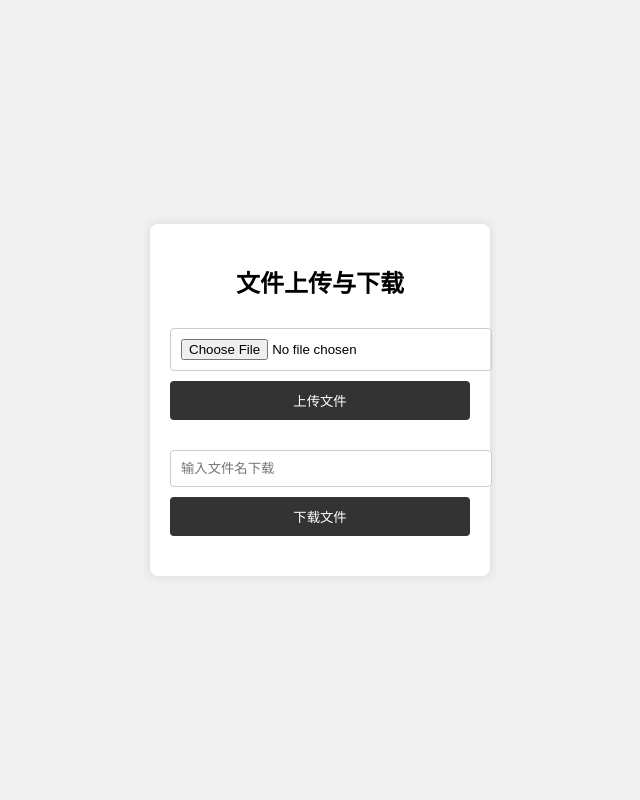
After one commit to Hzyuer/FileTranferWebUI, a PHP site: page /file_upload_download.html in a window 1280 px wide. The commit adds this page. Shown: the whole page, without its empty margins (320-960 px from the left). Run offline with PHP 8.4, Linux system fonts and the light colour scheme.

```diff
--- /dev/null
+++ b/WebUI/file_upload_download.html
@@ -0,0 +1,75 @@
+<!DOCTYPE html>
+<html lang="en">
+<head>
+    <meta charset="UTF-8">
+    <meta name="viewport" content="width=device-width, initial-scale=1.0">
+    <title>文件上传与下载</title>
+    <style>
+        body {
+            font-family: Arial, sans-serif;
+            background-color: #f0f0f0;
+            display: flex;
+            justify-content: center;
+            align-items: center;
+            height: 100vh;
+            margin: 0;
+        }
+        .container {
+            background-color: #fff;
+            padding: 20px;
+            border-radius: 8px;
+            box-shadow: 0 0 10px rgba(0, 0, 0, 0.1);
+            width: 300px;
+        }
+        .container h2 {
+            text-align: center;
+        }
+        .form {
+            margin-bottom: 20px;
+        }
+        .form input[type="file"],
+        .form input[type="text"] {
+            width: 100%;
+            padding: 10px;
+            margin: 10px 0;
+            border: 1px solid #ccc;
+            border-radius: 4px;
+        }
+        .form button {
+            width: 100%;
+            padding: 10px;
+            background-color: #333;
+            color: #fff;
+            border: none;
+            border-radius: 4px;
+            cursor: pointer;
+        }
+        .form button:hover {
+            background-color: #555;
+        }
+    </style>
+</head>
+<body>
+
+<div class="container">
+    <h2>文件上传与下载</h2>
+
+    <div class="form">
+        <form action="index.php" method="POST" enctype="multipart/form-data">
+            <input type="hidden" name="action" value="upload">
+            <input type="file" name="file" required>
+            <button type="submit">上传文件</button>
+        </form>
+    </div>
+
+    <div class="form">
+        <form action="index.php" method="POST">
+            <input type="hidden" name="action" value="download">
+            <input type="text" name="fileName" placeholder="输入文件名下载" required>
+            <button type="submit">下载文件</button>
+        </form>
+    </div>
+</div>
+
+</body>
+</html>
```
Also changed, not shown: WebUI/file_upload_download.php (renamed from WebUI/upload.php, +13 -3 lines), WebUI/index.php (+13 -9 lines), WebUI/upload.html (deleted, +0 -34 lines).
